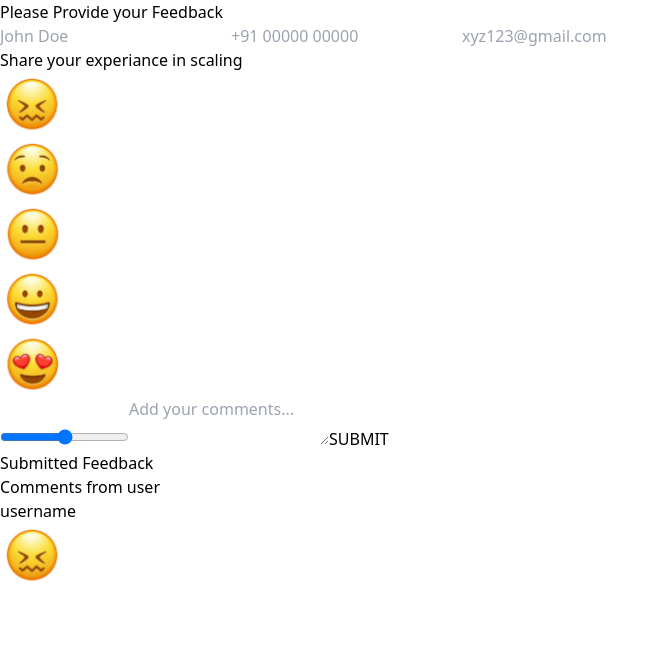
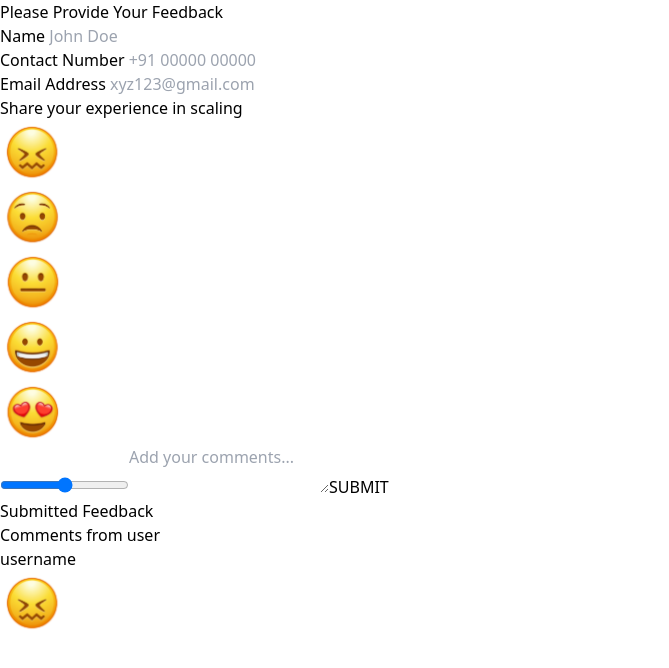
Before and after one commit to nahyan0077/feedback-form-canary.ai, a React (Vite) app: page / in a window 1280 px wide. Shown: the top 668 px of the page, without its empty margins (0-669 px from the left). Built offline with nearby package versions, Linux system fonts and the light colour scheme.

Commit message:
updated styles

```diff
--- a/src/components/FeedbackForm.tsx
+++ b/src/components/FeedbackForm.tsx
@@ -1,36 +1,52 @@
-import React from 'react'
-import { InputFields } from './InputFields'
-import worst from '../assets/Worst.svg'
-import fine from '../assets/Fine.svg'
-import neutral from '../assets/Neutral.svg'
-import good from '../assets/Good.svg'
-import verygood from '../assets/Verygood.svg'
-
-
-
+import React from 'react';
+import { InputFields } from './InputFields';
+import worst from '../assets/Worst.svg';
+import fine from '../assets/Fine.svg';
+import neutral from '../assets/Neutral.svg';
+import good from '../assets/Good.svg';
+import verygood from '../assets/Verygood.svg';
 
 export const FeedbackForm: React.FC = () => {
   return (
-    <div className='min-h-screen mx-auto max-w-7xl p-10 ' >
-        <h2 className='pb-10 text-2xl text-blue-600 font-semibold' > Please Provide your Feedback </h2>
-        <div className='grid grid-cols-2 gap-10' >
-            <InputFields type='text' placeholder='John Doe'  />
-            <InputFields type='text' placeholder='+91 00000 00000'  />
-            <InputFields type='text' placeholder='xyz123@gmail.com'  />
+    <div className="min-h-screen mx-auto max-w-7xl p-10">
+      <h2 className="pb-10 text-2xl text-blue-600 font-semibold">Please Provide Your Feedback</h2>
+
+
+      <form>
+
+        <div className="grid grid-cols-1 md:grid-cols-2 gap-6">
+          <InputFields type="text" placeholder="John Doe" label='Name' />
+          <InputFields type="tel" placeholder="+91 00000 00000" label='Contact Number' />
+          <InputFields type="email" placeholder="xyz123@gmail.com" label='Email Address' />
         </div>
-        <h2 className='pt-10 pb-10 text-2xl text-blue-600 font-semibold' > Share your experiance in scaling </h2>
-        <div className='flex justify-between gap-5' >
-            <img src={worst} alt="worst" />
-            <img src={fine} alt="fine" />
-            <img src={neutral} alt="neutral" />
-            <img src={good} alt="good" />
-            <img src={verygood} alt="verygood" />
+
+        <h2 className="pt-10 pb-4 text-2xl text-blue-600 font-semibold">Share your experience in scaling</h2>
+
+
+        <div className="flex justify-between gap-5">
+          <img src={worst} alt="worst" className="h-12 w-12 object-contain" />
+          <img src={fine} alt="fine" className="h-12 w-12 object-contain" />
+          <img src={neutral} alt="neutral" className="h-12 w-12 object-contain" />
+          <img src={good} alt="good" className="h-12 w-12 object-contain" />
+          <img src={verygood} alt="verygood" className="h-12 w-12 object-contain" />
         </div>
-        <div className='flex flex-col gap-10 p-6' >
-            <input type='range' className=' w-full' />
-            <textarea name='hello' className='w-full rounded-xl placeholder:px-3 py-2 focus:outline-green-900 border-2 border-gray-400' placeholder='Add your comments...'  />
-            <button className='p-4 bg-teal-500 w-full rounded-xl text-white text-md font-semibold ' > SUBMIT </button>
+
+
+        <div className="flex flex-col gap-6 pt-8">
+          <input type="range" id="experience-slider" className="w-full" />
+
+          <textarea
+            name="comments"
+            className="w-full h-28 rounded-xl placeholder:px-3 py-3 focus:outline-none border-2 border-gray-400 placeholder-italic focus:border-green-800"
+            placeholder="Add your comments..."
+          />
+
+
+          <button type="submit" className="p-4 bg-teal-500 w-full rounded-xl text-white text-md font-semibold hover:bg-teal-600 transition duration-200 ease-in-out">
+            SUBMIT
+          </button>
         </div>
+      </form>
     </div>
-  )
-}
+  );
+};
--- a/src/components/InputFields.tsx
+++ b/src/components/InputFields.tsx
@@ -1,15 +1,22 @@
-import React from "react";
+import React from 'react';
 
-interface InputFieldsProps{
-    type: string,
-    placeholder?: string,
-    handleChange?: (event: React.ChangeEvent<HTMLInputElement>) => void
+interface InputFieldsProps {
+  type: string;
+  placeholder?: string;
+  handleChange?: (event: React.ChangeEvent<HTMLInputElement>) => void;
+  label ?: string
 }
 
-export const InputFields: React.FC <InputFieldsProps> = ({type, placeholder, handleChange}) => {
-    return (
-        <>
-            <input type={type} placeholder={placeholder} onChange={handleChange} className="px-2 py-3 rounded-lg focus:outline-green-900 border-2 border-gray-400 placeholder:p-2 italic"  />
-        </>
-    )
-}
+export const InputFields: React.FC<InputFieldsProps> = ({ type, placeholder, handleChange, label }) => {
+  return (
+    <div>
+    <label className='py-6 text-blue-600 font-bold text-xl' > {label} </label>
+      <input
+        type={type}
+        placeholder={placeholder}
+        onChange={handleChange}
+        className="px-4 py-3 w-full rounded-lg focus:outline-none border-2 border-gray-400 placeholder-italic focus:border-green-800"
+      />
+    </div>
+  );
+};
```
